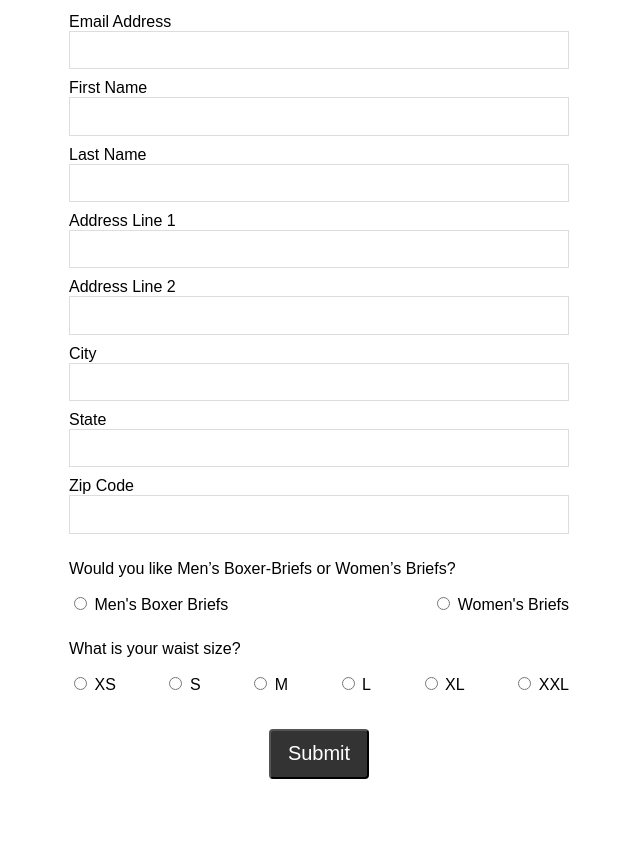
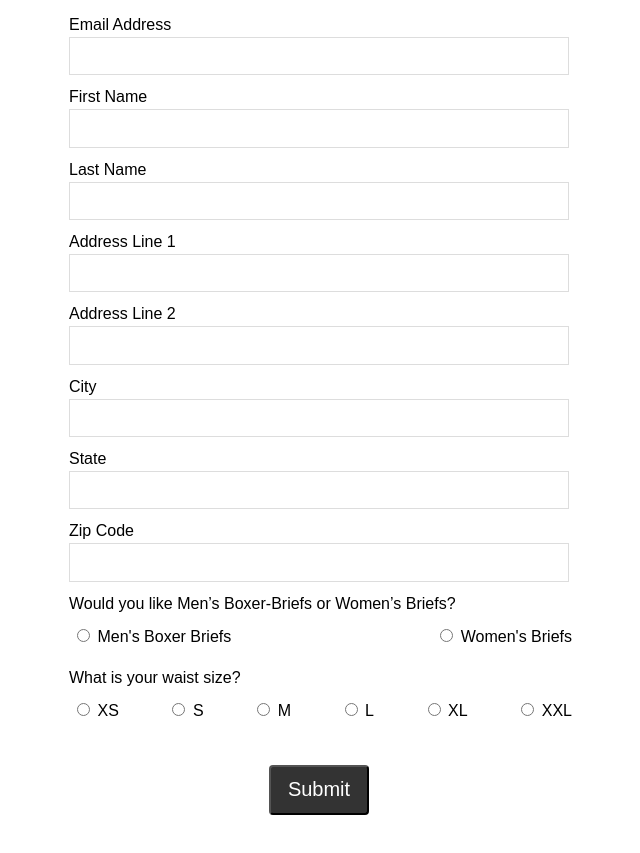
Before and after one commit to smoreau-tj/underwear-givaway, a plain HTML site: page index.html in a window 1280 px wide. Shown: the whole page, without its empty margins (321-961 px from the left). Before the commit the page ends 817 px from the top, so only its background shows below. Drawn offline with Linux system fonts and the light colour scheme.

Commit message:
updated styles

```diff
--- a/index.html
+++ b/index.html
@@ -24,6 +24,7 @@
       display: flex;
       width: 100%;
       justify-content: space-between;
+      margin: 10px 3px;
     }
     .form-submit{
       padding: 30px;
@@ -48,44 +49,47 @@
       word-break: normal;
       border: 1px solid #dddddd;
     }
+    .field-question{
+      margin: 3px 0;
+    }
   </style>
 </head>
   <body>
     <form class="form">
       <div class="input-wrapper">
-        <label>Email Address</label>
+        <label class="field-question">Email Address</label>
         <input required name="email" id="email" type="email">
       </div>
       <div class="input-wrapper">
-        <label for="first_name">First Name</label>
+        <label for="first_name" class="field-question">First Name</label>
         <input required type="text" id="first_name" name="first_name">
       </div>
       <div class="input-wrapper">
-        <label for="last_name">Last Name</label>
+        <label for="last_name" class="field-question">Last Name</label>
         <input required type="text" id="last_name" name="last_name">
       </div>
       <div class="input-wrapper">
-        <label for="address_1">Address Line 1</label>
+        <label for="address_1" class="field-question">Address Line 1</label>
         <input required type="text" id="address_1" name="address_1">
       </div>
       <div class="input-wrapper">
-        <label for="address_2">Address Line 2</label>
+        <label for="address_2" class="field-question">Address Line 2</label>
         <input required type="text" id="address_2" name="address_2">
       </div>
       <div class="input-wrapper">
-        <label for="city">City</label>
+        <label for="city" class="field-question">City</label>
         <input required type="text" id="city" name="city">
       </div>
       <div class="input-wrapper">
-        <label for="state">State</label>
+        <label for="state" class="field-question">State</label>
         <input required type="text" id="state" name="state">
       </div>
       <div class="input-wrapper">
-        <label for="zip_code">Zip Code</label>
+        <label for="zip_code" class="field-question">Zip Code</label>
         <input required type="text" id="zip_code" name="zip_code">
       </div>
       <div class="input-wrapper">
-        <p>Would you like Men’s Boxer-Briefs or Women’s Briefs?</p>
+        <p class="field-question">Would you like Men’s Boxer-Briefs or Women’s Briefs?</p>
         <div class="radio-wrapper">
           <div class="radio-input-wrapper">
             <input type="radio" id="male" name="gender" value="male">
@@ -98,7 +102,7 @@
         </div>
       </div>
       <div class="input-wrapper">
-        <p>What is your waist size?</p>
+        <p class="field-question">What is your waist size?</p>
         <div class="radio-wrapper">
           <div class="radio-input-wrapper">
             <input type="radio" id="xs" name="size" value="xs">
```
